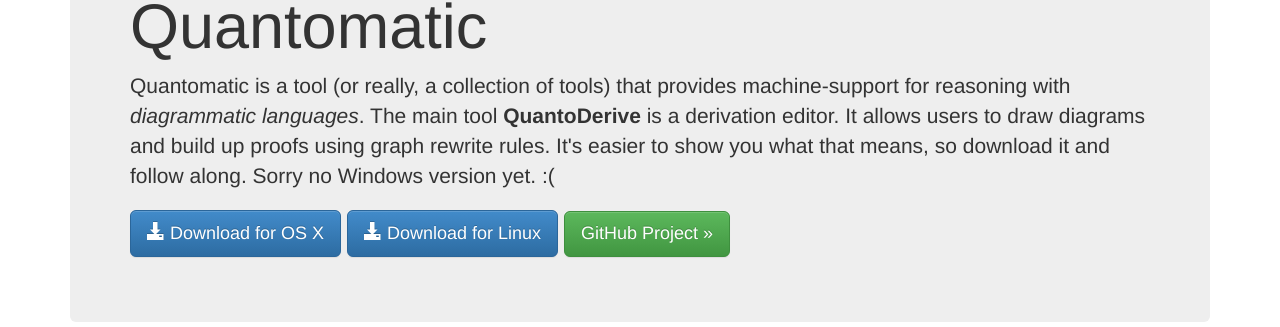
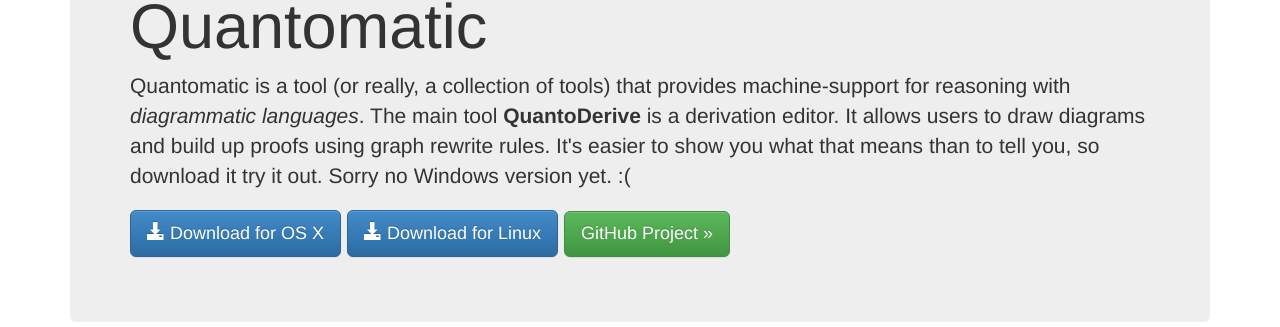
Before and after one commit to zxcalc/Quantomatic.github.io, a Jekyll site: the page built from index.html, in a window 1280 px wide and 1323 px high. Shown: the part 146-473 px from the top of the window. Built offline with Jekyll 4.4.1, drawn with Linux system fonts in a browser that asks for light colours; nearby versions of some CDN libraries; Markdown is read by kramdown in place of the engine named in the settings.

Commit message:
try it out

```diff
--- a/index.html
+++ b/index.html
@@ -5,7 +5,7 @@
 
 <div class="jumbotron">
   <h1>Quantomatic</h1>
-  <p>Quantomatic is a tool (or really, a collection of tools) that provides machine-support for reasoning with <i>diagrammatic languages</i>. The main tool <b>QuantoDerive</b> is a derivation editor. It allows users to draw diagrams and build up proofs using graph rewrite rules. It's easier to show you what that means, so download it and follow along. Sorry no Windows version yet. :(</p>
+  <p>Quantomatic is a tool (or really, a collection of tools) that provides machine-support for reasoning with <i>diagrammatic languages</i>. The main tool <b>QuantoDerive</b> is a derivation editor. It allows users to draw diagrams and build up proofs using graph rewrite rules. It's easier to show you what that means than to tell you, so download it try it out. Sorry no Windows version yet. :(</p>
   <p style="line-height: 2.5em">
   <a href="https://github.com/Quantomatic/quantomatic/releases/download/derive-v0.1.0/QuantoDerive-osx.zip" class="btn btn-primary btn-lg" role="button"><span class="glyphicon glyphicon-download-alt"></span> Download for OS X</a>
   <a href="https://github.com/Quantomatic/quantomatic/releases/download/derive-v0.1.0/QuantoDerive-linux.tar.gz" class="btn btn-primary btn-lg" role="button"><span class="glyphicon glyphicon-download-alt"></span> Download for Linux</a>
```
